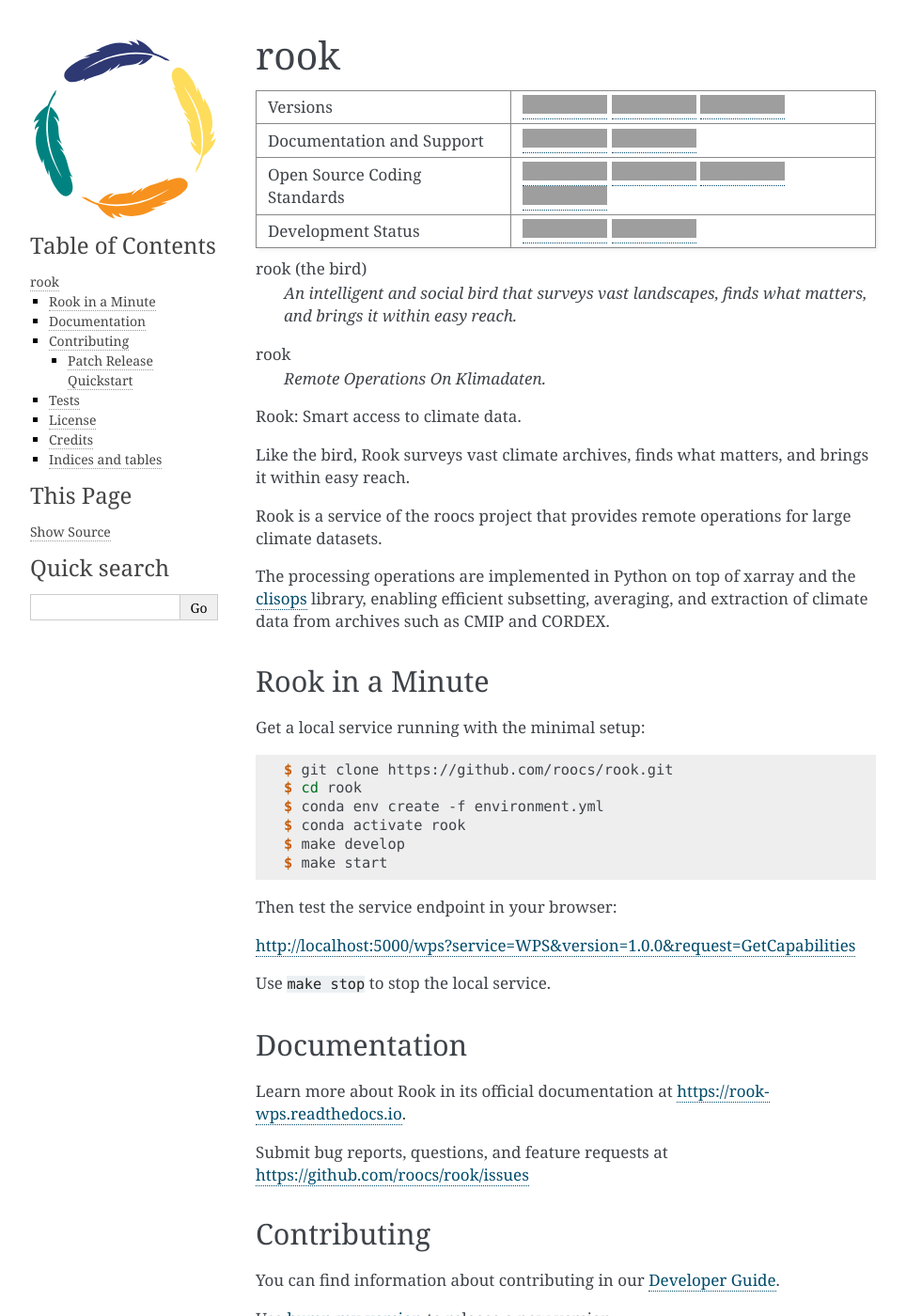
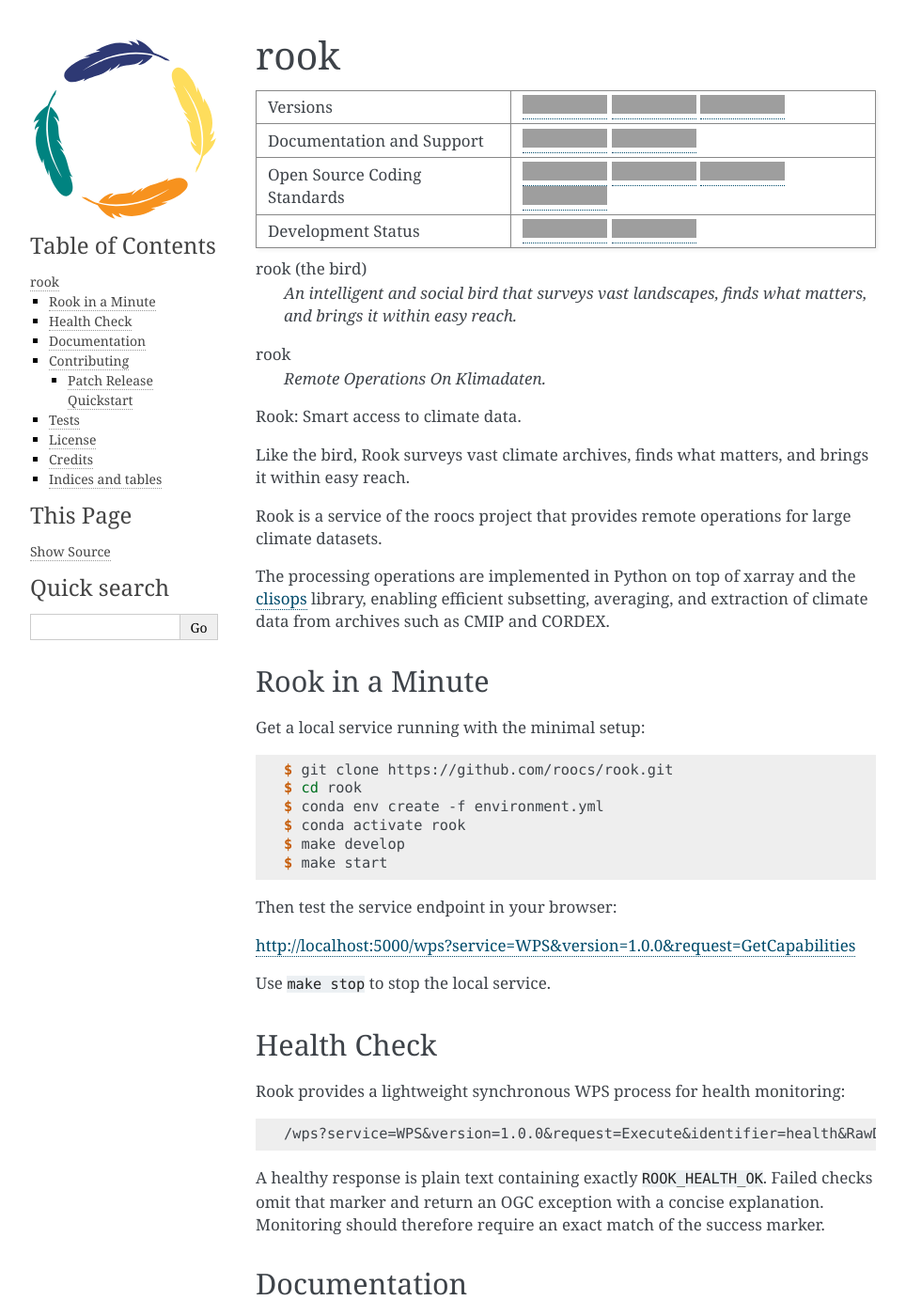
Before and after one commit to roocs/rook, a Sphinx documentation site: the page built from docs/source/index.rst, in a window 1280 px wide and 1400 px high, cut to the strip 0-1400 px from the top of the window. Shown: the whole strip at 94% size, without its empty margins (148-1112 px from the left). Built offline with Sphinx 7.4.7, drawn with Linux system fonts in a browser that asks for light colours; pages that are not in the unit, such as notebooks, are missing from menus; grey boxes are pictures that could not be loaded.

Commit message:
using the health check with raw output

```diff
--- a/README.rst
+++ b/README.rst
@@ -53,6 +53,19 @@ Then test the service endpoint in your browser:
 http://localhost:5000/wps?service=WPS&version=1.0.0&request=GetCapabilities
 
 Use ``make stop`` to stop the local service.
+
+Health Check
+------------
+
+Rook provides a lightweight synchronous WPS process for health monitoring:
+
+.. code-block:: text
+
+        /wps?service=WPS&version=1.0.0&request=Execute&identifier=health&RawDataOutput=status
+
+A healthy response is plain text containing exactly ``ROOK_HEALTH_OK``. Failed
+checks omit that marker and return an OGC exception with a concise explanation.
+Monitoring should therefore require an exact match of the success marker.
 
 Documentation
 -------------
```
Also changed, not shown: CHANGELOG.rst (+4 -3 lines), docs/source/processes.rst (+12 -5 lines), 4 other files.
